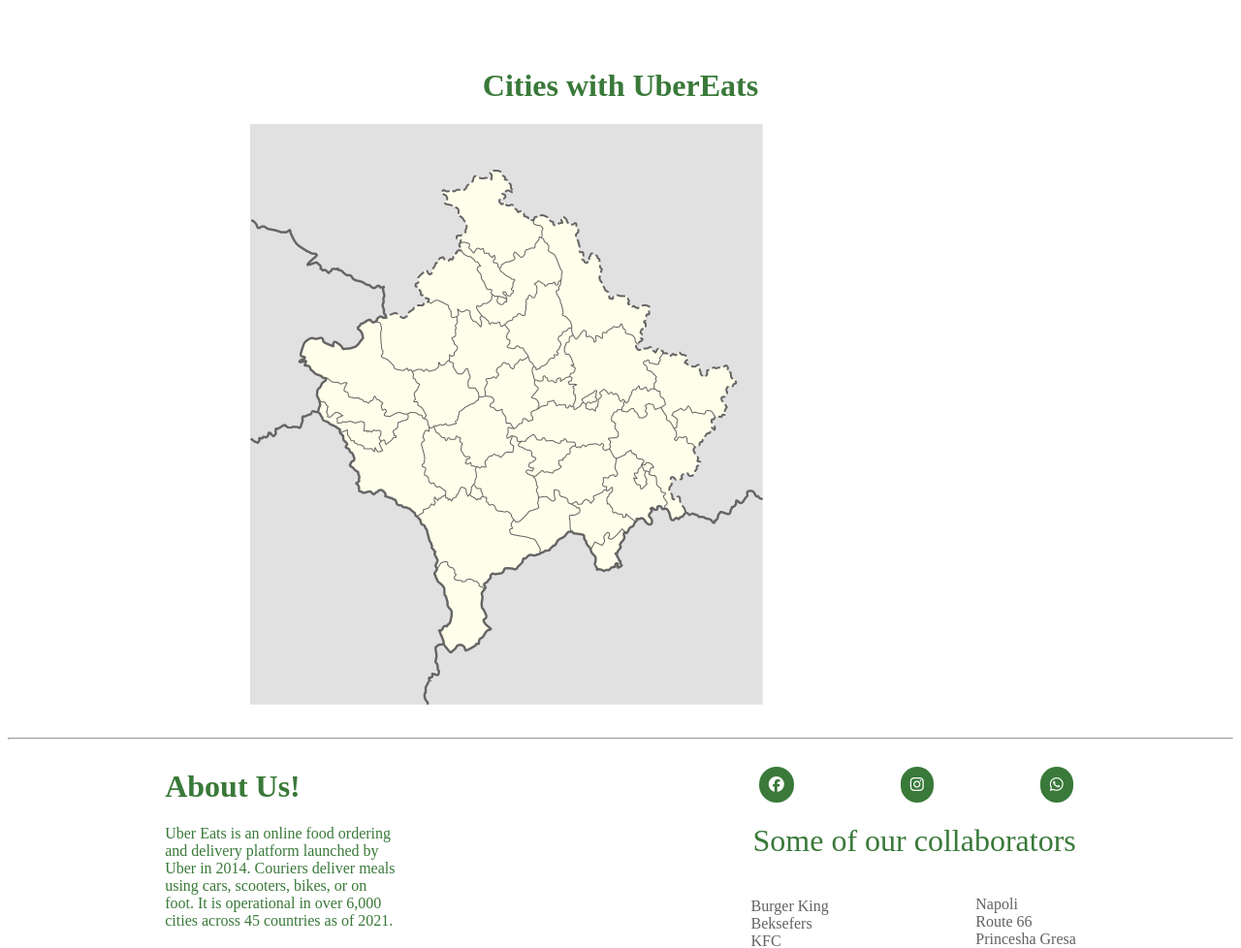
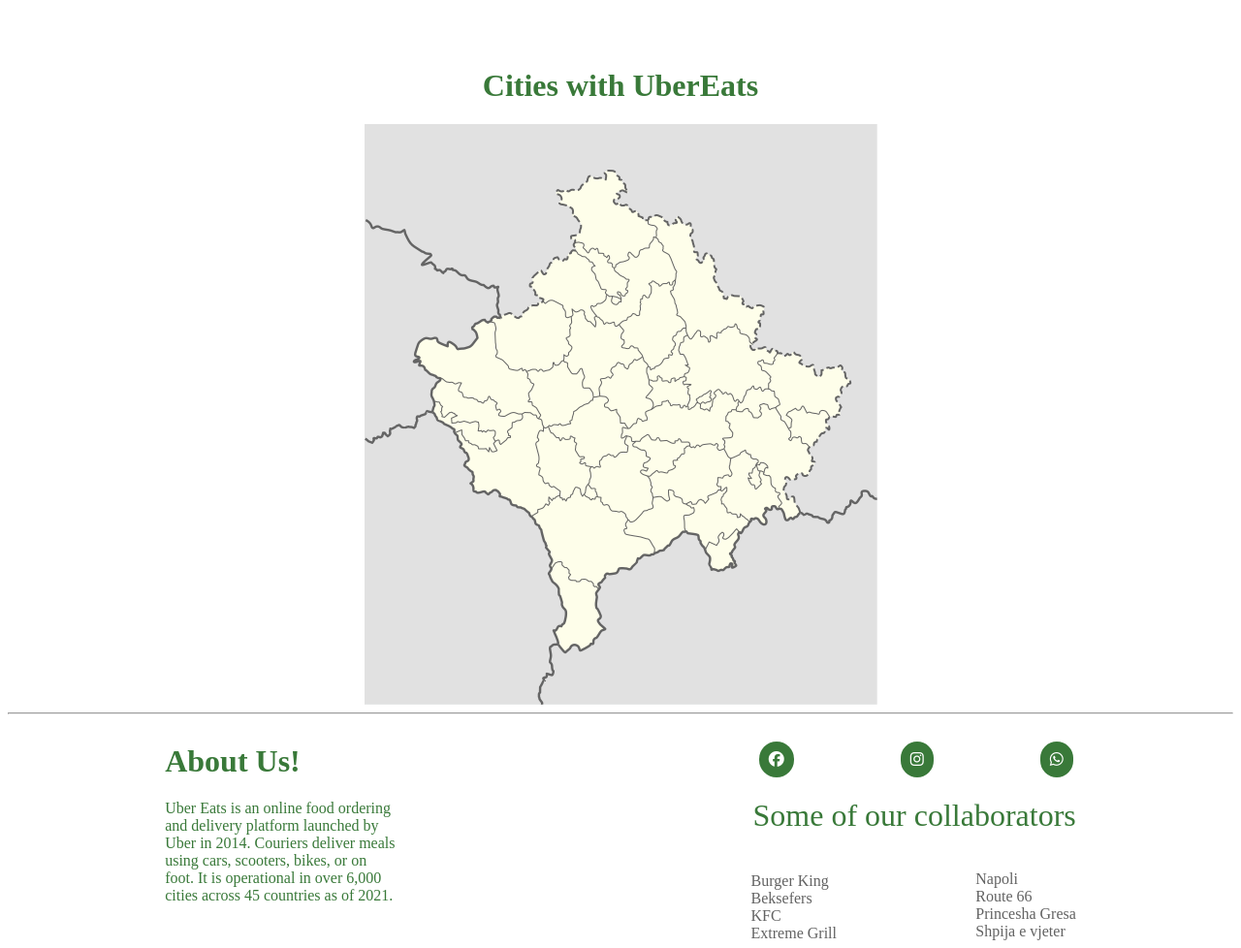
Before and after one commit to fjollaselimi/UberEats, a PHP site: page /UberEats.html in a window 1280 px wide. Shown: the part 1459-2437 px from the top of the page at 97% size. Run offline with PHP 8.4, Linux system fonts and the light colour scheme.

Commit message:
modified:   UberEats.css

```diff
--- a/UberEats.css
+++ b/UberEats.css
@@ -291,7 +291,7 @@
     justify-items: center;
   }
   .map{
-    width: 735px;
-    margin-bottom: 30px;
-    margin-left: 250px;
+    display: flex;
+    justify-content: center;
+    align-items: center;
   }
```
